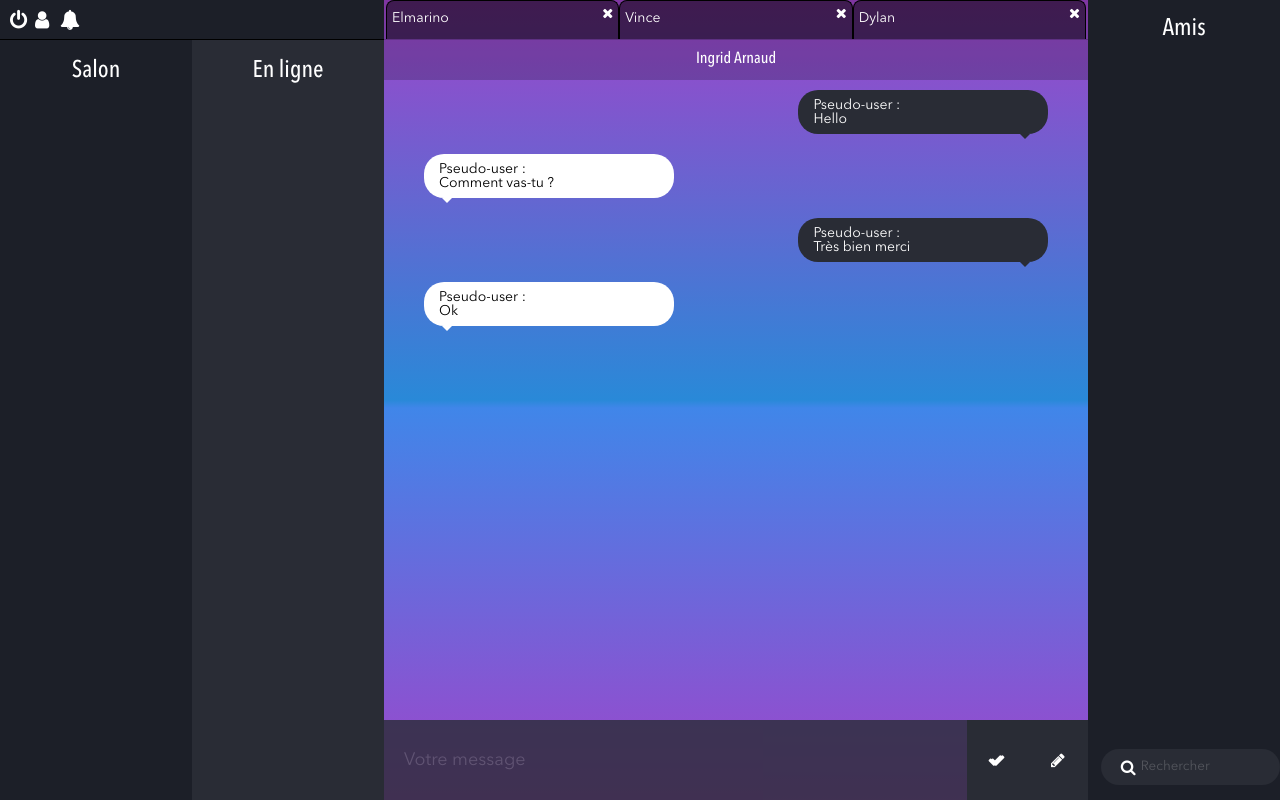
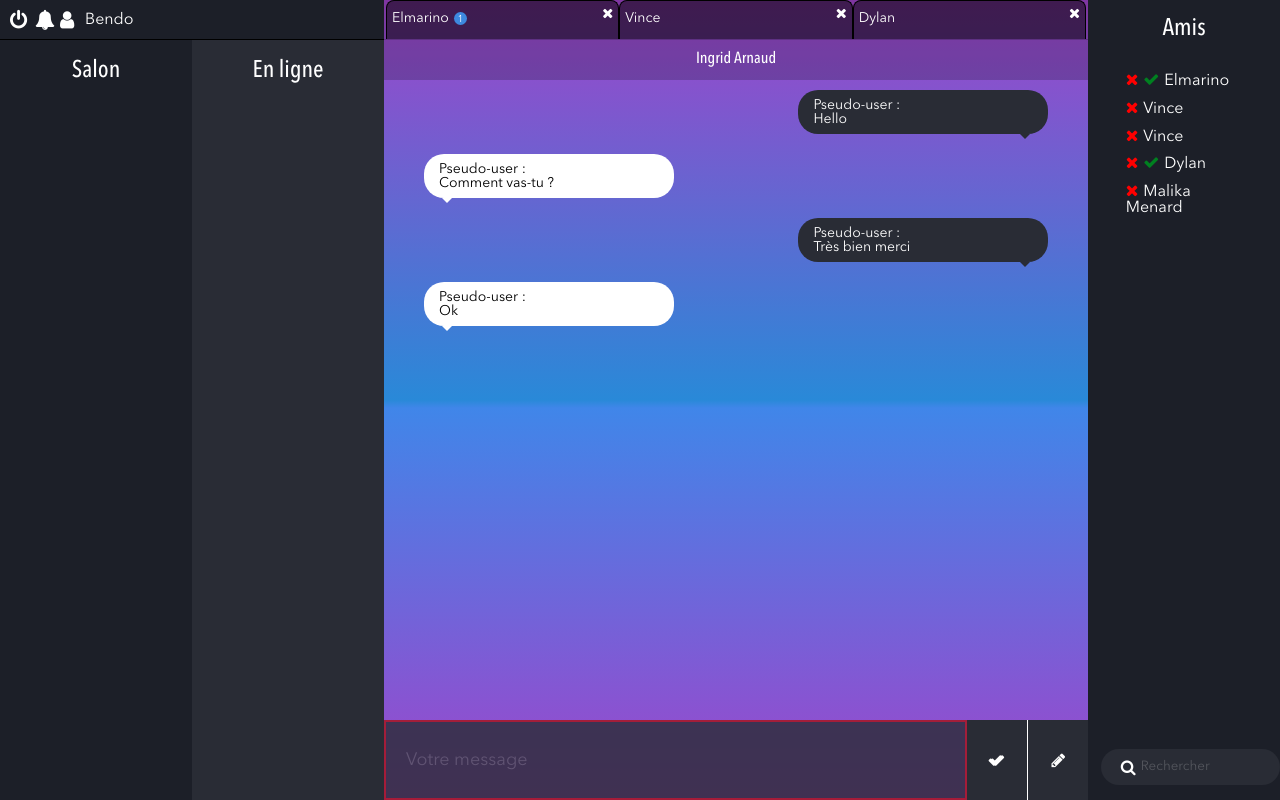
Before and after one commit to RoxBow/Chachat, a PHP site: page /index.php?action=room_publique in a window 1280 px wide. Run offline with PHP 8.4, Linux system fonts and the light colour scheme; a user stored in the database is signed in; data that the repository does not hold is empty; some libraries are stand-ins or nearby versions.

Commit message:
Ajout tooltip erreur : classe .tooltip & ajouter sur input .erreur-input

```diff
--- a/back/dists/sass/_style-general.scss
+++ b/back/dists/sass/_style-general.scss
@@ -1,3 +1,5 @@
+@import "variables";
+
 html, body {
     height: 100%;
     font-size: 16px;
@@ -42,3 +44,44 @@ input:-webkit-autofill {
     -webkit-text-fill-color: #ffffff;
     transition: background-color 5000s ease-in-out 0s;
 }
+
+.badge {
+    position: relative;
+    top: 0;
+    right: 0;
+    font-size: 10px;
+    border-radius: 50px;
+    background: $couleur-badge;
+    width: 13px;
+    height: 13px;
+    line-height: .8;
+    padding: 3px;
+}
+
+.tooltip {
+    display: none;
+    position: absolute;
+    z-index: 5;
+    width: 125px;
+    height: 35px;
+    top: -42px;
+    padding: 10px;
+    text-align: center;
+    left: 10%;
+    color: white;
+    background-color: rgba(255,0,0,0.6);
+    border-radius: 5px;
+
+    &::before {
+        content: '';
+        position: absolute;
+        bottom: -5px;
+        left: 50%;
+        transform: translateX(-50%);
+        width: 0;
+        height: 0;
+        border-left: 5px solid transparent;
+        border-right: 5px solid transparent;
+        border-top: 5px solid rgba(255,0,0,0.6);
+    }
+} // tooltip
--- a/back/dists/sass/_style-mobile.scss
+++ b/back/dists/sass/_style-mobile.scss
@@ -193,6 +193,12 @@
                             &:first-child {
                                 margin-left: 10px;
                             }
+                            &:last-child {
+                                position: absolute;
+                                top: 50%;
+                                transform: translateY(-50%);
+                                left: 60px;
+                            }
                             span {
                                 font-size: 20px;
                                 position: absolute;
@@ -327,7 +333,17 @@
                             background-color: rgba(0,0,0,0.2);
                         }
 
-                        span {
+                        span:first-child {
+                            position: relative;
+                            display: inline-block;
+                            margin-left: 2px;
+
+                            &::after {
+                                content: none;
+                            }
+                        }
+
+                        span:last-child {
                             position: absolute;
                             top: 5px;
                             right: 5px;
@@ -429,7 +445,6 @@
                     bottom: 0;
 
                     form {
-                        align-self: flex-end;
                         width: 80%;
                         height: 100%;
                         input {
@@ -442,18 +457,22 @@
                             height: 100%;
                             width: 100%;
                             opacity: .8;
+
+                            &.erreur-input {
+                                border: 2px solid rgba(255,0,0,0.6);
+                            }
                         }
                     }
 
                     button {
                         width: 10%;
                         background-color: $second-color;
-                        border: none;
+                        border-color: $second-color;
                         color: #ffffff;
                         cursor: pointer;
 
-                        &:first-child {
-                            border-right: 1px solid #fff;
+                        &:last-child {
+                            border-left: 1px solid #fff;
                         }
                     } // button
                 } // wrapper-input-chat
@@ -487,6 +506,21 @@
             ul {
                 li {
                     padding: 3% 15%;
+
+                    &:hover {
+                        background-color: $second-color;
+                    }
+
+                    span {
+                        margin-right: 5px;
+                        cursor: pointer;
+                        &.fa-times {
+                            color: #ff0000;
+                        }
+                        &.fa-check {
+                            color: #008020;
+                        }
+                    } // span
                 } // li
             } // ul
 
@@ -519,12 +553,7 @@
 } // main-chat
 
 .popin {
-    display: none;
     .wrapper-popin {
         width: 70%;
     } // wrapper-popin
 } // popin
-
-.notification {
-    display: none;
-}
--- a/back/dists/sass/_variables.scss
+++ b/back/dists/sass/_variables.scss
@@ -9,3 +9,4 @@ $couleur-background-current-user-message: $second-color;
 $couleur-background-user-message: #ffffff;
 
 $couleur-current-user: #3D89DF;
+$couleur-badge: $couleur-current-user;
--- a/back/views/room_publique.php
+++ b/back/views/room_publique.php
@@ -3,8 +3,9 @@
         <div class="header-chat">
             <ul>
                 <li><a href="./index.php?action=kill"><span role="button" class="fa fa-power-off" aria-label="Se déconnecter"></span></a></li>
+                <li><span role="button" class="fa fa-bell" aria-label="Notification"></span></li>
                 <li><span role="button" class="fa fa-user" aria-label="Paramètres profil"></span></li>
-                <li><span role="button" class="fa fa-bell" aria-label="Notification"></span></li>
+                <li class="pseudo-current-user">Bendo</li>
             </ul>
         </div>
         <div>
@@ -23,7 +24,7 @@
         </div>
         <div>
             <div class="wrapper-icone-room">
-                <span role="button" class="fa fa-commenting-o fa-2x"></span>
+                <span role="button" class="fa fa-commenting-o fa-2x" aria-label="Bouton panel salon"></span>
             </div>
             <h2>En ligne</h2>
             <ul id="listUsers">
@@ -35,7 +36,7 @@
     <section class="wrapper-chat">
         <div class="onglets-prives">
             <ul id="listConv">
-                <li>Elmarino <span role="button" class="fa fa-times" aria-label="Fermer onglet"></span></li>
+                <li>Elmarino <span class="badge" aria-label="bulle de notification">1</span> <span role="button" class="fa fa-times" aria-label="Fermer onglet"></span></li>
                 <li>Vince<span role="button" class="fa fa-times" aria-label="Fermer onglet"></span></li>
                 <li>Dylan<span role="button" class="fa fa-times" aria-label="Fermer onglet"></span></li>
             </ul>
@@ -44,15 +45,16 @@
 
         <div>
             <ul id="listMessage">
-                <li class="current-user"><span>Pseudo-user</span>Hello</li>
-                <li><span>Pseudo-user</span>Comment vas-tu ?</li>
-                <li class="current-user"><span>Pseudo-user</span>Très bien merci</li>
-                <li><span>Pseudo-user</span>Ok</li>
+                <li class="current-user"><span aria-label="pseudo de l'utilisateur">Pseudo-user</span>Hello</li>
+                <li><span aria-label="pseudo de l'utilisateur">Pseudo-user</span>Comment vas-tu ?</li>
+                <li class="current-user"><span aria-label="pseudo de l'utilisateur">Pseudo-user</span>Très bien merci</li>
+                <li><span aria-label="pseudo de l'utilisateur">Pseudo-user</span>Ok</li>
             </ul>
 
             <div class="wrapper-input-chat">
+                <span class="tooltip" aria-label="Message d'erreur de saisie">Champs vide</span>
                 <form action="">
-                    <input type="text" name="" id="message" placeholder="Votre message">
+                    <input type="text" name="" id="message" placeholder="Votre message" class="erreur-input">
                 </form>
 
                 <button class="fa fa-check" type="button" aria-label="Envoyer le message"></button>
@@ -67,7 +69,12 @@
             <span role="button" class="fa fa-smile-o fa-2x"></span>
         </div>
         <h2>Amis</h2>
-        <ul  id="listFriends">
+        <ul id="listFriends">
+            <li><span class="fa fa-times"></span><span class="fa fa-check"></span>Elmarino</li>
+            <li><span class="fa fa-times"></span>Vince</li>
+            <li><span class="fa fa-times"></span>Vince</li>
+            <li><span class="fa fa-times"></span><span class="fa fa-check"></span>Dylan</li>
+            <li><span class="fa fa-times"></span>Malika Menard</li>
             <?php
                 // display our friends
 
```
Also changed, not shown: back/dists/css/index.css.
